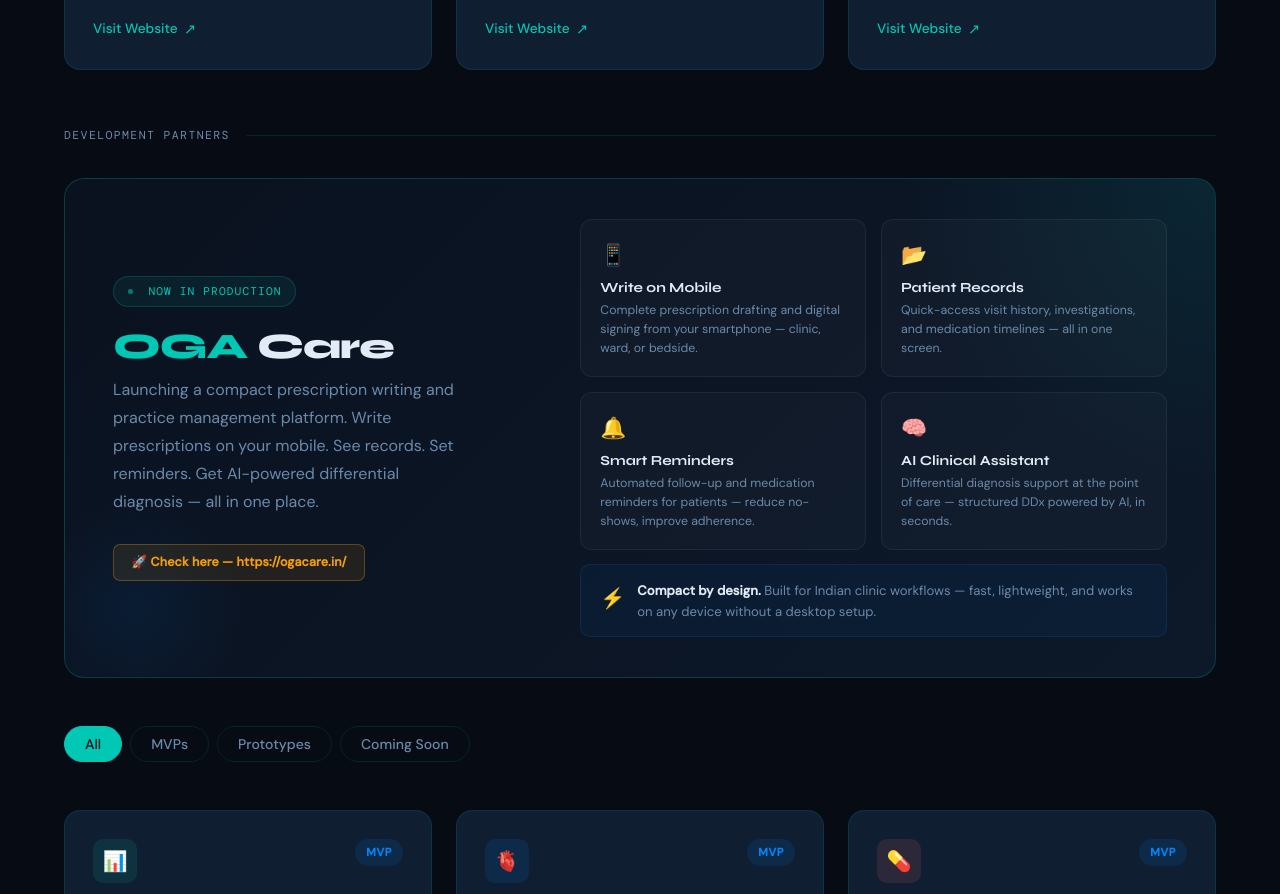
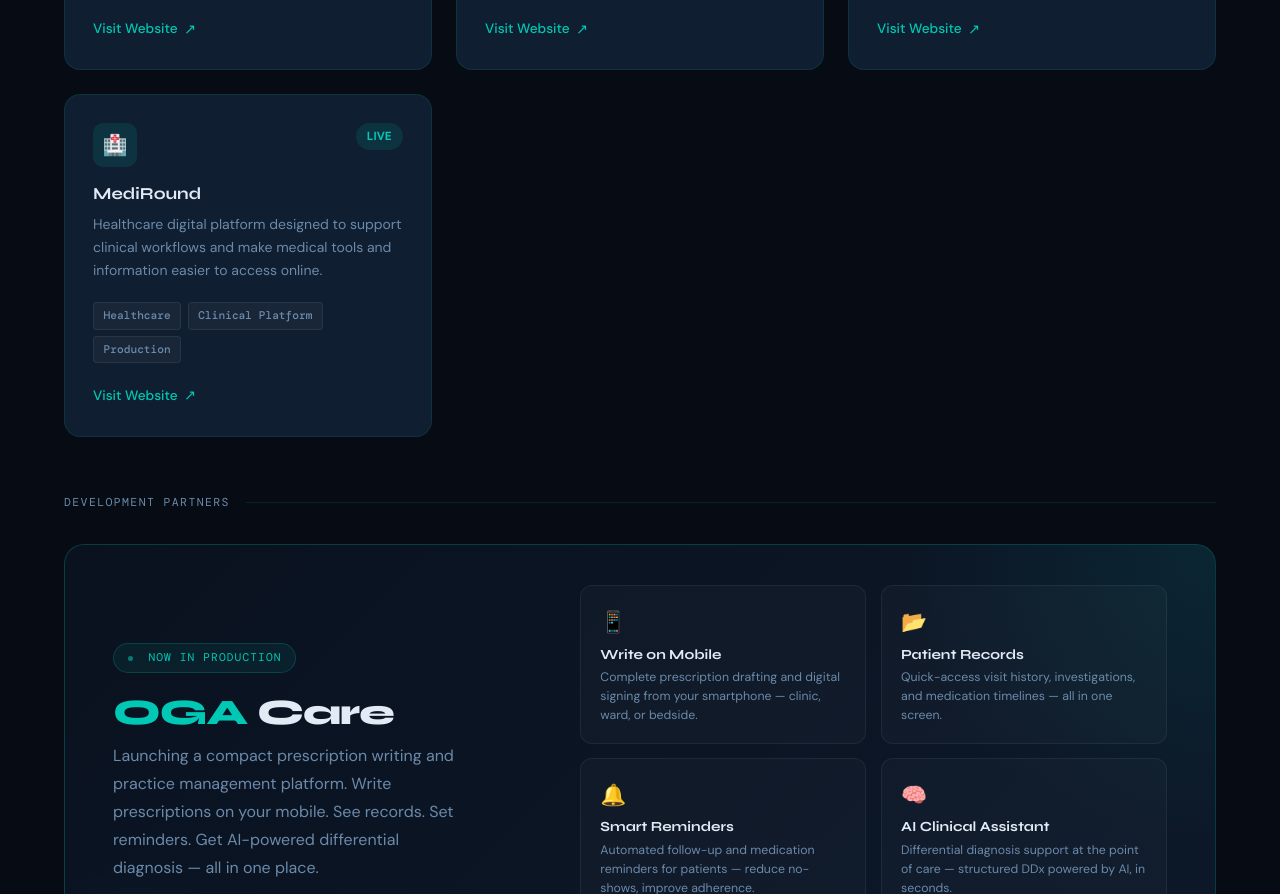
Before and after one commit to shivesh2334-ai/emc-digitals, a website: page index.html in a window 1280 px wide. Shown: the part 2878-3772 px from the top of the page. Drawn offline with nearby package versions, Linux system fonts and the light colour scheme.

Commit message:
Add MediRound to selected web portfolio

```diff
--- a/index.html
+++ b/index.html
@@ -940,6 +940,7 @@
       <div class="portfolio-card"><div class="card-top"><div class="card-icon icon-teal">👂</div><span class="card-badge badge-product">Live</span></div><div class="card-title">ENT Solutions</div><div class="card-desc">Professional healthcare web presence for ENT services, designed for clear patient navigation and digital discovery.</div><div class="card-tags"><span class="tag">Healthcare</span><span class="tag">Web Development</span><span class="tag">Production</span></div><a href="https://www.ent-solutions.in/" target="_blank" rel="noopener noreferrer" class="card-link">Visit Website <span class="card-link-icon">↗</span></a></div>
       <div class="portfolio-card"><div class="card-top"><div class="card-icon icon-blue">🩺</div><span class="card-badge badge-product">Live</span></div><div class="card-title">Dr. Chandrashekhar</div><div class="card-desc">Doctor-focused professional website presenting clinical services and information through a modern, patient-friendly digital experience.</div><div class="card-tags"><span class="tag">Doctor Website</span><span class="tag">Healthcare</span><span class="tag">Production</span></div><a href="https://www.drchandrashekhar.org/" target="_blank" rel="noopener noreferrer" class="card-link">Visit Website <span class="card-link-icon">↗</span></a></div>
       <div class="portfolio-card"><div class="card-top"><div class="card-icon icon-rose">🚑</div><span class="card-badge badge-product">Live</span></div><div class="card-title">Delhi Ambulance</div><div class="card-desc">Emergency-service website built to make ambulance information and access straightforward for users across Delhi.</div><div class="card-tags"><span class="tag">Emergency Care</span><span class="tag">Web Development</span><span class="tag">Production</span></div><a href="https://delhiambulance.com/" target="_blank" rel="noopener noreferrer" class="card-link">Visit Website <span class="card-link-icon">↗</span></a></div>
+      <div class="portfolio-card"><div class="card-top"><div class="card-icon icon-teal">🏥</div><span class="card-badge badge-product">Live</span></div><div class="card-title">MediRound</div><div class="card-desc">Healthcare digital platform designed to support clinical workflows and make medical tools and information easier to access online.</div><div class="card-tags"><span class="tag">Healthcare</span><span class="tag">Clinical Platform</span><span class="tag">Production</span></div><a href="https://www.mediround.in/" target="_blank" rel="noopener noreferrer" class="card-link">Visit Website <span class="card-link-icon">↗</span></a></div>
     </div>
   </div>
 
```
